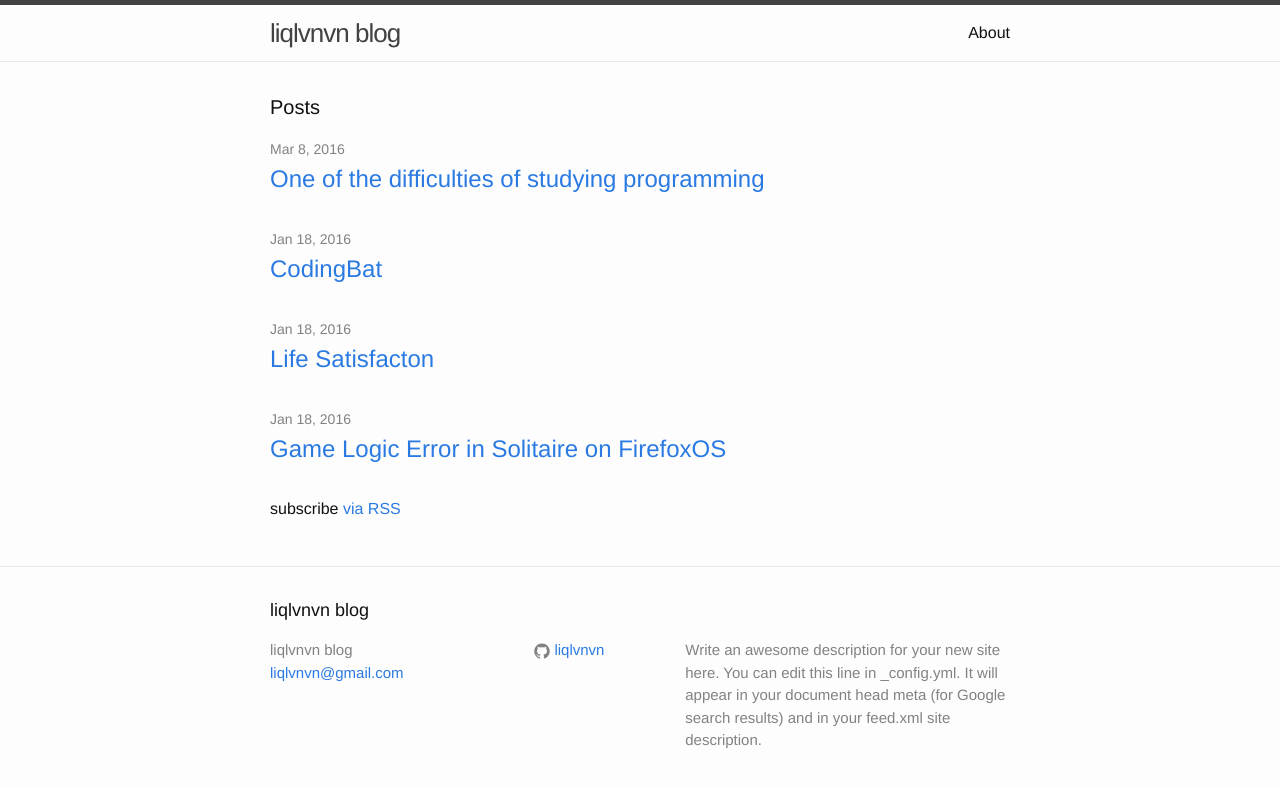
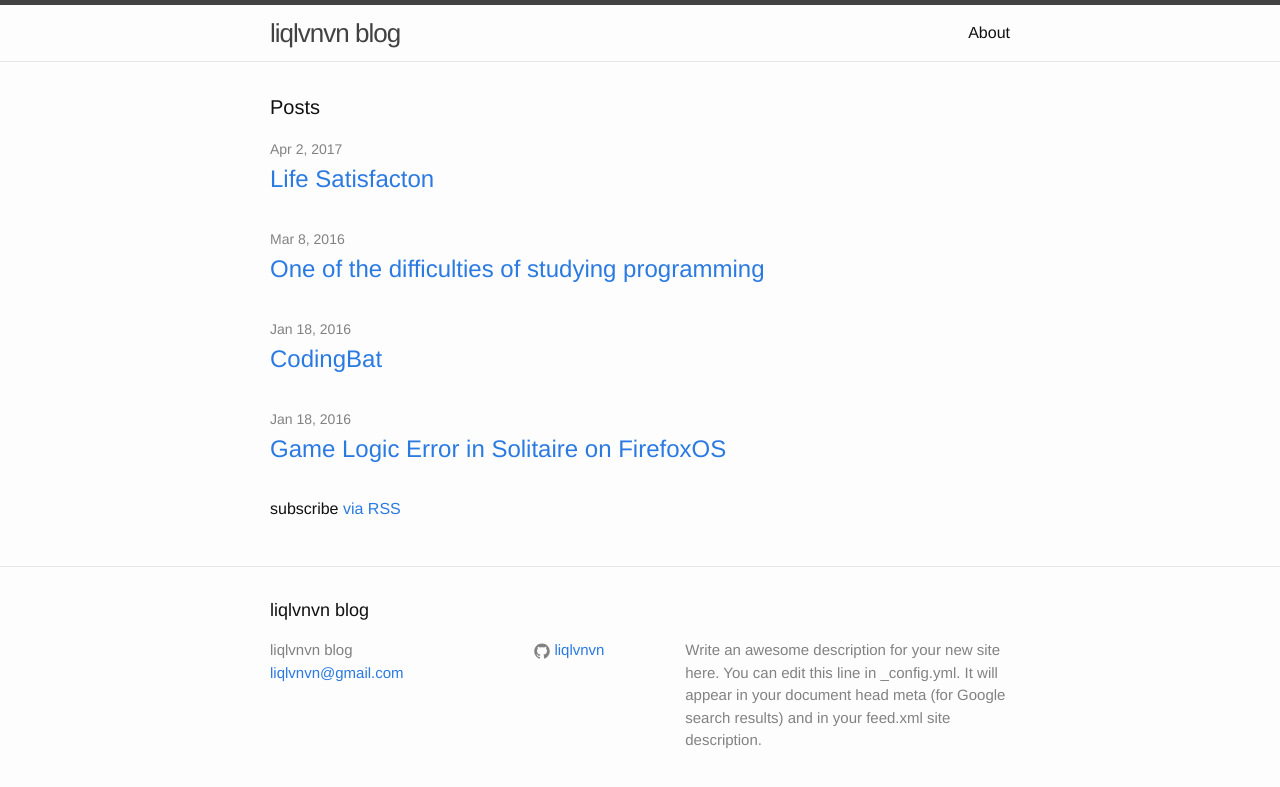
Before and after one commit to liqlvnvn/liqlvnvn.github.io, a Jekyll site: the page built from index.html, in a window 1280 px wide. Shown: the top 787 px of the page. Built offline with Jekyll 4.4.1, drawn with Linux system fonts in a browser that asks for light colours.

Commit message:
Update 2017-04-02-life-satisfaction.markdown

```diff
--- a/_posts/2017-04-02-life-satisfaction.markdown
+++ b/_posts/2017-04-02-life-satisfaction.markdown
@@ -1,7 +1,7 @@
 ---
 layout: post
 title:  "Life Satisfacton"
-date:   2016-01-18 18:54:00
+date:   2017-04-02 15:24:00
 tags:
 permalink: /life-satisfaction.html
 ---
```
